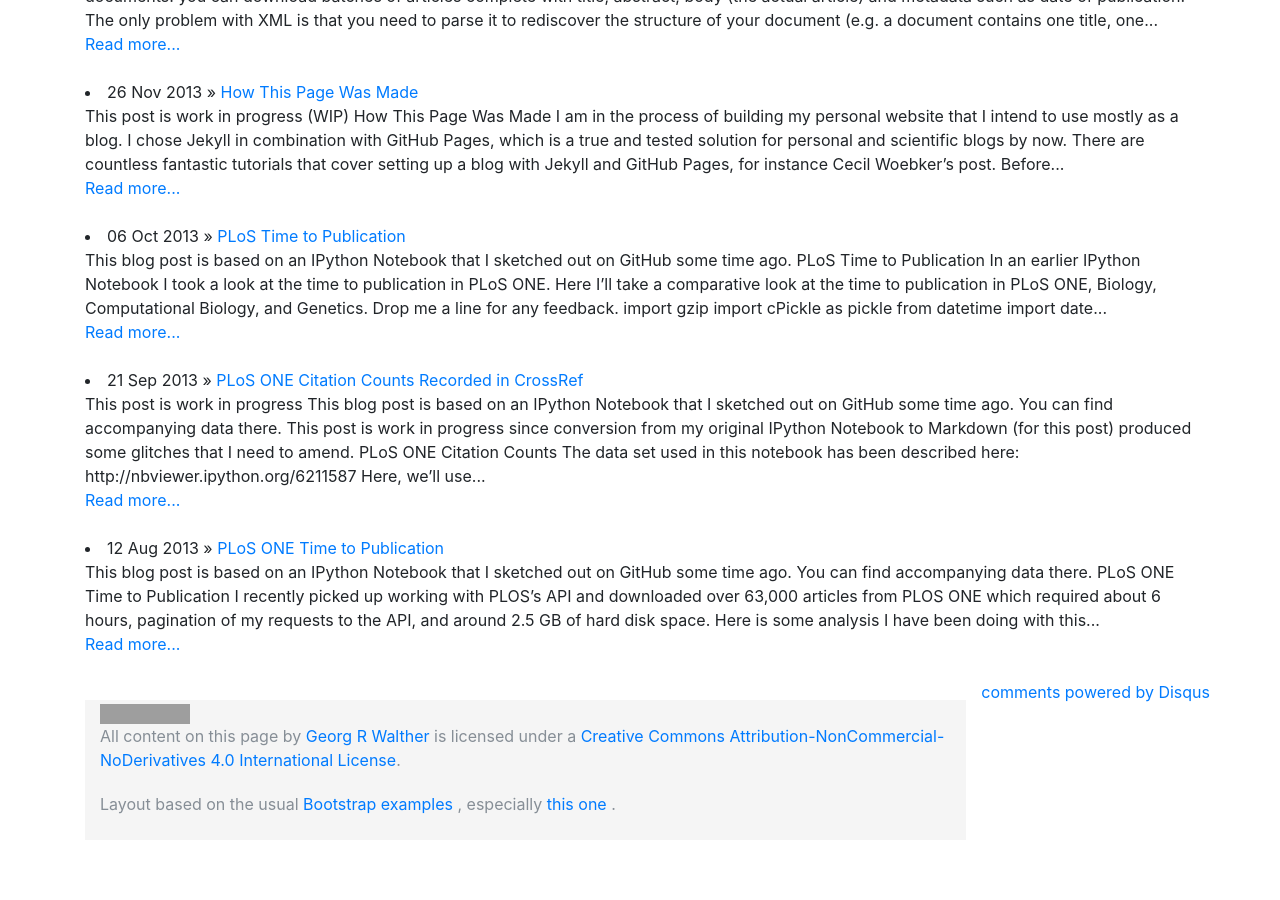
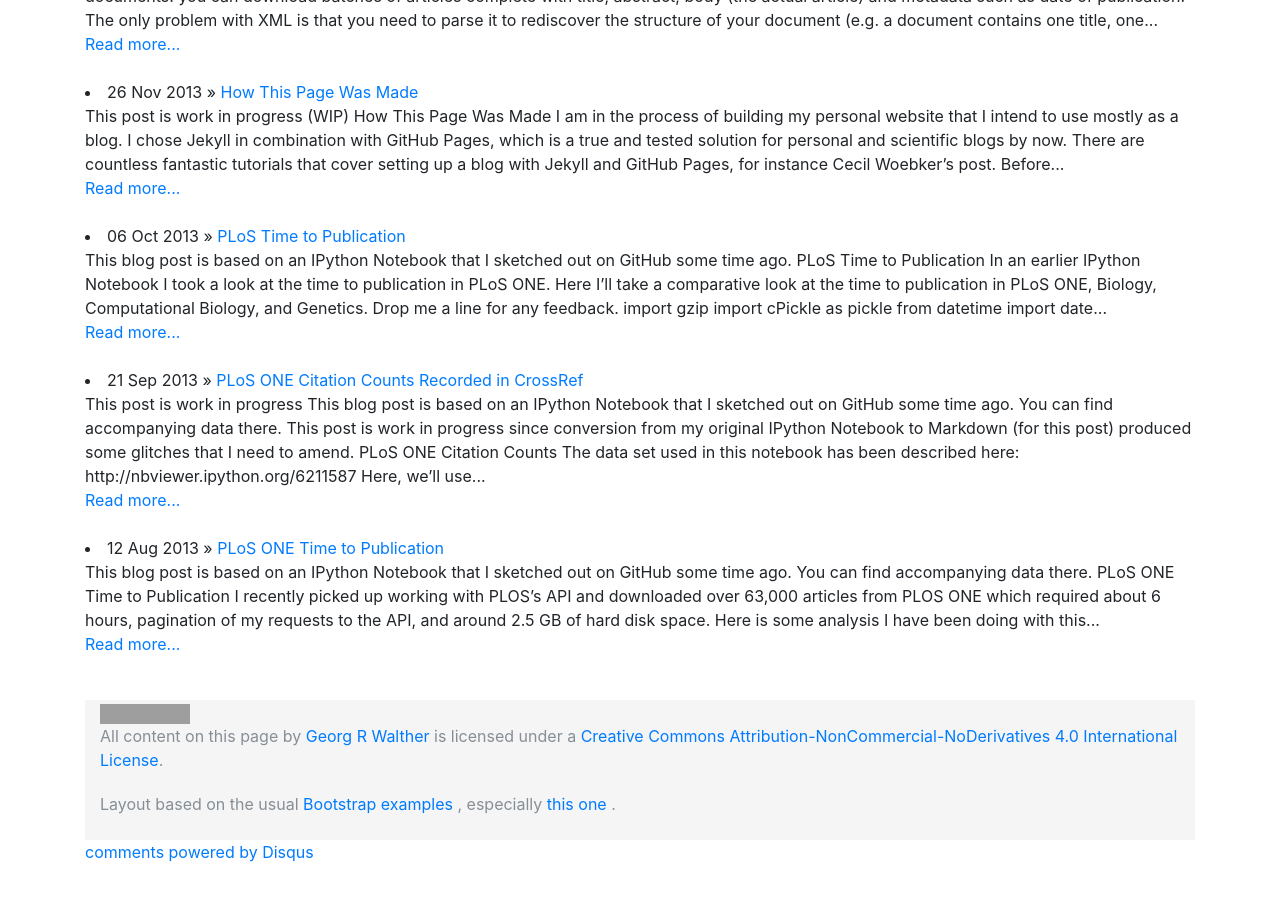
Before and after one commit to waltherg/backup.waltherg.github.io, a Jekyll site: the page built from index.html, in a window 1280 px wide and 900 px high, scrolled down 4121 px. Built offline with Jekyll 4.4.1, drawn with Linux system fonts in a browser that asks for light colours; nearby versions of some CDN libraries; formulas are drawn with MathJax 3; comment, search, counter and statistics services are not loaded; grey boxes are pictures that could not be loaded.

Commit message:
Move Disqus to  separate container

```diff
--- a/_layouts/default.html
+++ b/_layouts/default.html
@@ -124,8 +124,9 @@
         <div class="col">
           {% include footer.html %}
         </div>
-        <div class="row">
-          <div class="col">
+      </div>
+    </div>
+    <div class="container">
       <div id="disqus_thread"></div>
       <script type="text/javascript">
         /* * * CONFIGURATION VARIABLES: EDIT BEFORE PASTING INTO YOUR WEBPAGE * * */
@@ -141,8 +142,5 @@
       <noscript>Please enable JavaScript to view the <a href="http://disqus.com/?ref_noscript">comments powered by Disqus.</a></noscript>
       <a href="http://disqus.com" class="dsq-brlink">comments powered by <span class="logo-disqus">Disqus</span></a>
     </div>
-        </div>
-      </div>
-    </div>
   </body>
 </html>
```
Lines whose indentation alone changed are shown as unchanged.
